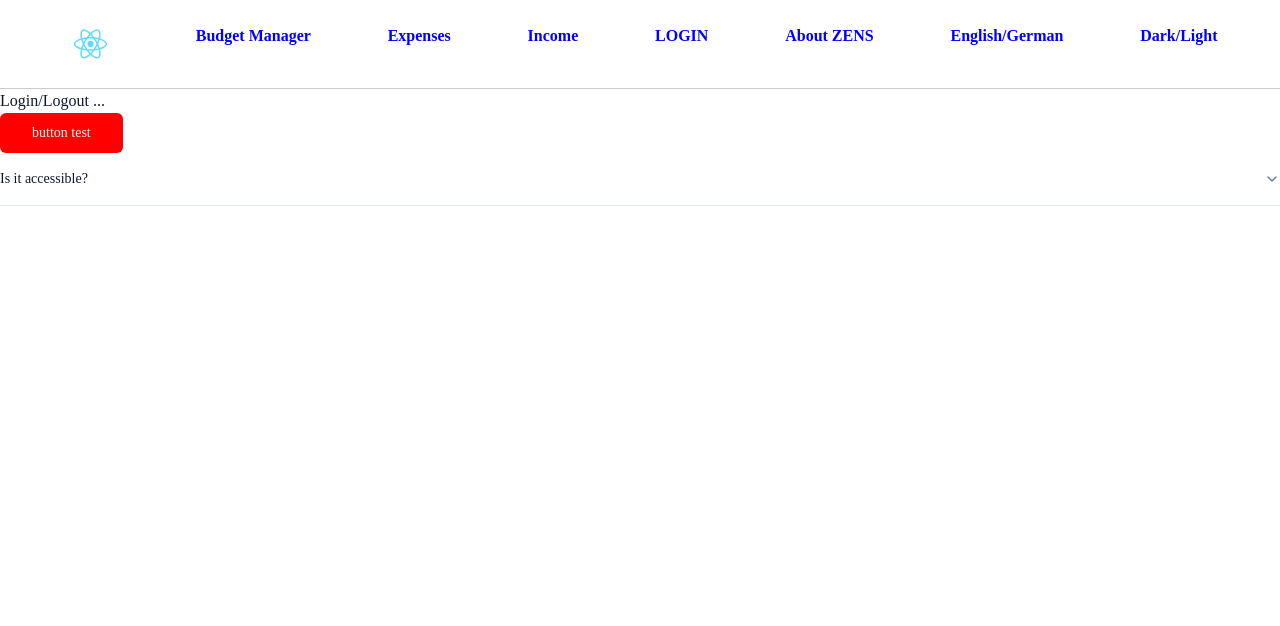
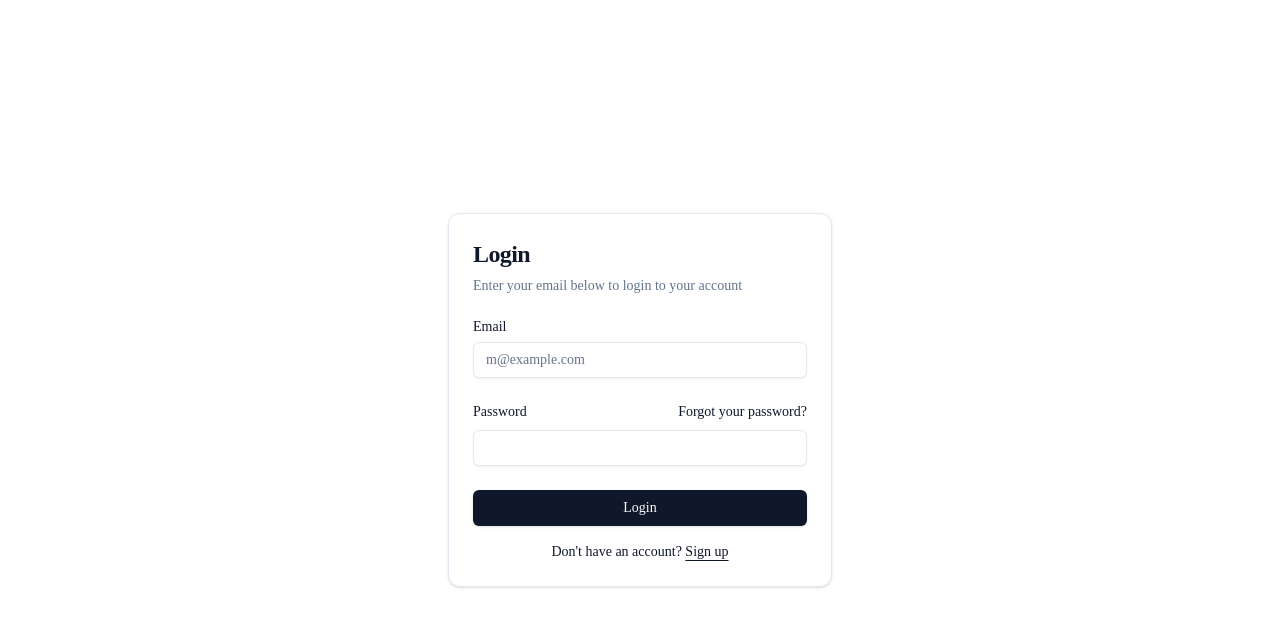
Before and after one commit to Fazsuzsa/Budget_Ausgaben_App, a React (Create React App) app in the folder frontend/: page /login in a window 1280 px wide. Shown: the top 626 px of the page. Built offline with nearby package versions, Linux system fonts and the light colour scheme.

Commit message:
login frontend fxieren

```diff
--- a/frontend/package.json
+++ b/frontend/package.json
@@ -4,6 +4,7 @@
   "private": true,
   "dependencies": {
     "@radix-ui/react-accordion": "^1.2.10",
+    "@radix-ui/react-label": "^2.1.6",
     "@radix-ui/react-slot": "^1.2.2",
     "@testing-library/dom": "^10.4.0",
     "@testing-library/jest-dom": "^6.6.3",
--- /dev/null
+++ b/frontend/src/Login.js
@@ -0,0 +1,12 @@
+import { LoginForm } from "./components/LoginForm";
+
+
+export default function Login() {
+    return (
+        <div className="flex min-h-svh w-full items-center justify-center p-6 md:p-10">
+            <div className="w-full max-w-sm">
+                <LoginForm />
+            </div>
+        </div>
+    );
+}
--- /dev/null
+++ b/frontend/src/components/LoginForm.js
@@ -0,0 +1,113 @@
+import React, { useState } from "react";
+import { cn } from "../lib/utils";
+import { Button } from "./ui/button";
+import {
+    Card,
+    CardContent,
+    CardDescription,
+    CardHeader,
+    CardTitle,
+} from "./ui/card";
+import { Label } from "./ui/label";
+import { Input } from "./ui/input";
+import { useNavigate } from 'react-router-dom';
+
+export function LoginForm({ className, ...props }) {
+    const [email, setEmail] = useState("");
+    const [password, setPassword] = useState("");
+    const [error, setError] = useState("");
+    const [success, setSuccess] = useState("");
+    const navigate = useNavigate();
+    const handleSubmit = async (e) => {
+        e.preventDefault();
+
+
+        try {
+            const res = await fetch("http://localhost:5005/login", {
+                method: "POST",
+                headers: {
+                    "Content-Type": "application/json",
+                },
+                body: JSON.stringify({ e_mail: email, password }),
+            });
+
+            const data = await res.json();
+
+            if (data.error) {
+                setError(data.error);
+            } else {
+                setSuccess("Login successful!");
+                console.log("Logged in user:", data.user);
+                navigate('/expenses');
+            }
+        } catch (err) {
+            console.error("Login error:", err);
+            setError("Server error.");
+        }
+    };
+
+    return (
+        <>
+
+
+            <div className={cn("flex flex-col gap-6", className)} {...props}>
+                <Card>
+                    <CardHeader>
+                        <CardTitle className="text-2xl">Login</CardTitle>
+                        <CardDescription>
+                            Enter your email below to login to your account
+                        </CardDescription>
+                    </CardHeader>
+                    <CardContent>
+                        <form onSubmit={handleSubmit}>
+                            <div className="flex flex-col gap-6">
+                                <div className="grid gap-2">
+                                    <Label htmlFor="email">Email</Label>
+                                    <Input
+                                        id="email"
+                                        type="email"
+                                        value={email}
+                                        onChange={(e) => setEmail(e.target.value)}
+                                        required
+                                        placeholder="m@example.com"
+                                    />
+                                </div>
+                                <div className="grid gap-2">
+                                    <div className="flex items-center">
+                                        <Label htmlFor="password">Password</Label>
+                                        <a
+                                            href="#"
+                                            className="ml-auto inline-block text-sm underline-offset-4 hover:underline"
+                                        >
+                                            Forgot your password?
+                                        </a>
+                                    </div>
+                                    <Input
+                                        id="password"
+                                        type="password"
+                                        value={password}
+                                        onChange={(e) => setPassword(e.target.value)}
+                                        required
+                                    />
+                                </div>
+                                {error && <div className="text-sm text-red-500">{error}</div>}
+                                {success && <div className="text-sm text-green-600">{success}</div>}
+                                <Button type="submit" className="w-full">
+                                    Login
+                                </Button>
+
+                            </div>
+                            <div className="mt-4 text-center text-sm">
+                                Don&apos;t have an account?{" "}
+                                <a href="#" className="underline underline-offset-4">
+                                    Sign up
+                                </a>
+                            </div>
+                        </form>
+
+                    </CardContent>
+                </Card>
+            </div >
+        </>
+    );
+}
--- a/frontend/src/components/Login.js
+++ b/frontend/src/components/LoginTest.js
@@ -1,6 +1,6 @@
 import React from "react";
 import Navbar from "./Navbar";
-import { Button } from "./Button";
+import { Button } from "./ui/Button";
 import {
   Accordion,
   AccordionContent,
--- a/frontend/src/components/Button.js
+++ b/frontend/src/components/ui/button.js
@@ -1,7 +1,7 @@
 import React from "react";
 import { Slot } from "@radix-ui/react-slot";
 import { cva } from "class-variance-authority";
-import { cn } from "../lib/utils";  // <- Pfad ggf. anpassen!
+import { cn } from "../../lib/utils";  // <- Pfad ggf. anpassen!
 const buttonVariants = cva(
     "inline-flex items-center justify-center gap-2 whitespace-nowrap rounded-md text-sm font-medium transition-colors focus-visible:outline-none focus-visible:ring-1 focus-visible:ring-ring disabled:pointer-events-none disabled:opacity-50 [&_svg]:pointer-events-none [&_svg]:size-4 [&_svg]:shrink-0",
     {
--- /dev/null
+++ b/frontend/src/components/ui/card.js
@@ -0,0 +1,57 @@
+import * as React from "react";
+
+import { cn } from "../../lib/utils";
+
+const Card = React.forwardRef(({ className, ...props }, ref) => (
+    <div
+        ref={ref}
+        className={cn(
+            "rounded-xl border bg-card text-card-foreground shadow",
+            className
+        )}
+        {...props}
+    />
+));
+Card.displayName = "Card";
+
+const CardHeader = React.forwardRef(({ className, ...props }, ref) => (
+    <div ref={ref} className={cn("flex flex-col space-y-1.5 p-6", className)} {...props} />
+));
+CardHeader.displayName = "CardHeader";
+
+const CardTitle = React.forwardRef(({ className, ...props }, ref) => (
+    <div
+        ref={ref}
+        className={cn("font-semibold leading-none tracking-tight", className)}
+        {...props}
+    />
+));
+CardTitle.displayName = "CardTitle";
+
+const CardDescription = React.forwardRef(({ className, ...props }, ref) => (
+    <div
+        ref={ref}
+        className={cn("text-sm text-muted-foreground", className)}
+        {...props}
+    />
+));
+CardDescription.displayName = "CardDescription";
+
+const CardContent = React.forwardRef(({ className, ...props }, ref) => (
+    <div ref={ref} className={cn("p-6 pt-0", className)} {...props} />
+));
+CardContent.displayName = "CardContent";
+
+const CardFooter = React.forwardRef(({ className, ...props }, ref) => (
+    <div ref={ref} className={cn("flex items-center p-6 pt-0", className)} {...props} />
+));
+CardFooter.displayName = "CardFooter";
+
+export {
+    Card,
+    CardHeader,
+    CardFooter,
+    CardTitle,
+    CardDescription,
+    CardContent
+};
--- /dev/null
+++ b/frontend/src/components/ui/input.js
@@ -0,0 +1,20 @@
+import * as React from "react";
+
+import { cn } from "../../lib/utils";
+
+const Input = React.forwardRef(({ className, type, ...props }, ref) => {
+    return (
+        <input
+            type={type}
+            className={cn(
+                "flex h-9 w-full rounded-md border border-input bg-transparent px-3 py-1 text-base shadow-sm transition-colors file:border-0 file:bg-transparent file:text-sm file:font-medium file:text-foreground placeholder:text-muted-foreground focus-visible:outline-none focus-visible:ring-1 focus-visible:ring-ring disabled:cursor-not-allowed disabled:opacity-50 md:text-sm",
+                className
+            )}
+            ref={ref}
+            {...props}
+        />
+    );
+});
+Input.displayName = "Input";
+
+export { Input };
--- /dev/null
+++ b/frontend/src/components/ui/label.js
@@ -0,0 +1,22 @@
+"use client";
+
+import * as React from "react";
+import * as LabelPrimitive from "@radix-ui/react-label";
+import { cva } from "class-variance-authority";
+
+import { cn } from "../../lib/utils";
+
+const labelVariants = cva(
+    "text-sm font-medium leading-none peer-disabled:cursor-not-allowed peer-disabled:opacity-70"
+);
+
+const Label = React.forwardRef(({ className, ...props }, ref) => (
+    <LabelPrimitive.Root
+        ref={ref}
+        className={cn(labelVariants(), className)}
+        {...props}
+    />
+));
+Label.displayName = LabelPrimitive.Root.displayName;
+
+export { Label };
--- a/frontend/src/index.js
+++ b/frontend/src/index.js
@@ -5,7 +5,7 @@
 import { BrowserRouter as Router, Routes, Route } from "react-router-dom";
 import App from "./App";
 import About from "./components/About";
-import Login from "./components/Login";
+import Login from "./Login";
 import Eng_ger from "./components/Eng_ger";
 import Dark_light from "./components/Dark_light";
 import Expenses from "./components/Expenses";
```
Also changed, not shown: 1 other file (tests, documents, lock files or other folders).
